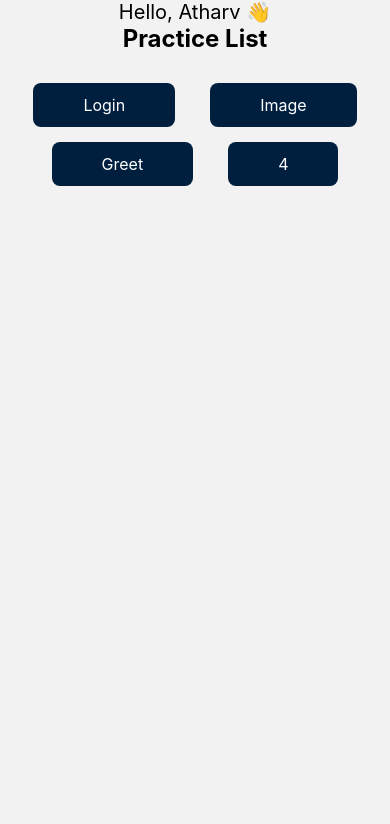
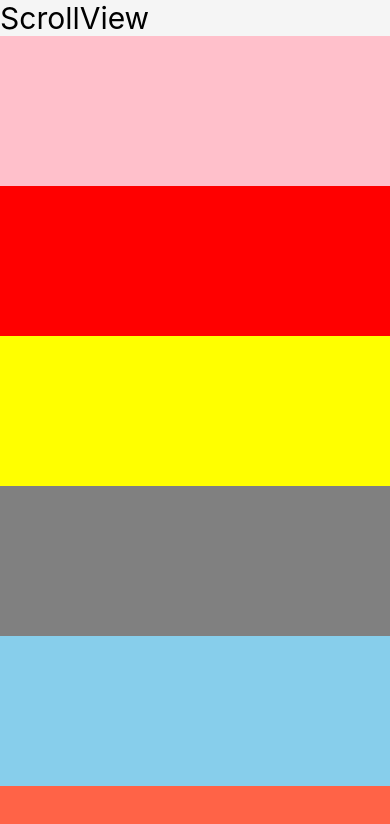
Before and after one commit to athuchandole/RN-mfp, a React Native app: screen /SView in a window 390 px wide. Shown: the top 824 px of the page. Built offline with nearby package versions, Linux system fonts and the light colour scheme.

Commit message:
Scroll View done

```diff
--- a/App.js
+++ b/App.js
@@ -10,6 +10,7 @@ import ForgotPassword from './screen/ForgotPassword';
 import Other from './screen/other';
 import RandomImg from './screen/RandomImg';
 import CallGreet from './screen/CallGreet';
+import SView from './screen/SView';
 
 const Stack = createNativeStackNavigator();
 
@@ -24,6 +25,7 @@ const App = () => {
           <Stack.Screen name="ForgotPassword" component={ForgotPassword} />
           <Stack.Screen name="RandomImg" component={RandomImg} />
           <Stack.Screen name="CallGreet" component={CallGreet} />
+          <Stack.Screen name="SView" component={SView} />
         </Stack.Navigator>
       </SafeAreaView>
     </NavigationContainer>
--- /dev/null
+++ b/screen/SView.js
@@ -0,0 +1,35 @@
+import { View, Text, StyleSheet, StatusBar, Platform, ScrollView } from 'react-native';
+import React from 'react';
+
+const getStatusBarHeight = () => {
+    return Platform.OS === 'android' ? StatusBar.currentHeight : 0;
+};
+
+const SView = () => {
+    return (
+        <ScrollView style={[styles.container, { paddingTop: getStatusBarHeight() }]}>
+            <Text style={styles.text}>ScrollView</Text>
+            <View style={{ height: 150, width: "100%", backgroundColor: 'pink' }}></View>
+            <View style={{ height: 150, width: "100%", backgroundColor: 'red' }}></View>
+            <View style={{ height: 150, width: "100%", backgroundColor: 'yellow' }}></View>
+            <View style={{ height: 150, width: "100%", backgroundColor: 'grey' }}></View>
+            <View style={{ height: 150, width: "100%", backgroundColor: 'skyblue' }}></View>
+            <View style={{ height: 150, width: "100%", backgroundColor: 'tomato' }}></View>
+            <View style={{ height: 150, width: "100%", backgroundColor: 'yellow' }}></View>
+            <View style={{ height: 150, width: "100%", backgroundColor: 'black' }}></View>
+        </ScrollView>
+    );
+};
+
+export default SView;
+
+const styles = StyleSheet.create({
+    container: {
+        flex: 1,
+        // alignItems: 'center',
+        backgroundColor: '#f5f5f5',
+    },
+    text: {
+        fontSize: 30,
+    },
+});
--- a/screen/other.jsx
+++ b/screen/other.jsx
@@ -1,9 +1,9 @@
-// screen/other.jsx
 import { View, Text, StyleSheet, TouchableOpacity, Platform } from 'react-native';
 import React from 'react';
 import Greet from '../components/Greet';
 import CustomBtn from '../components/CustomBtn';
 import Login from './login';
+import SView from './SView';
 
 const Other = ({ navigation }) => {
     return (
@@ -14,12 +14,11 @@ const Other = ({ navigation }) => {
             <View style={styles.row}>
                 <CustomBtn title="Login" onPress={() => navigation.navigate('Login')} />
                 <CustomBtn title="Image" onPress={() => navigation.navigate('RandomImg')} />
-
             </View>
 
             <View style={styles.row}>
                 <CustomBtn title="Greet" onPress={() => navigation.navigate('CallGreet')} />
-                <CustomBtn title="4" onPress={() => navigation.navigate('CallGreet')} />
+                <CustomBtn title="ScroolView" onPress={() => navigation.navigate('SView')} />
             </View>
         </View>
     );
```
